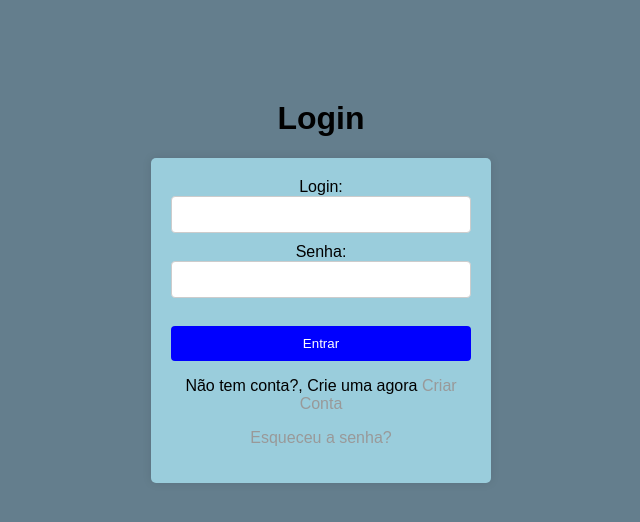
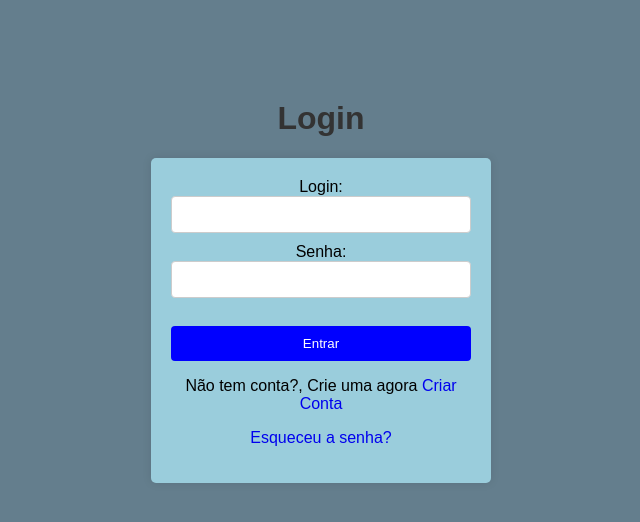
Before and after one commit to brunowan45/projetoa3, a PHP site: page /login.php in a window 1280 px wide. Shown: the top 522 px of the page, without its empty margins (319-959 px from the left). Run offline with PHP 8.4, Linux system fonts and the light colour scheme.

Commit message:
Update login.php

```diff
--- a/login.php
+++ b/login.php
@@ -15,7 +15,7 @@
 		}
 
 		h1 {
-			color: dark;
+			color: #333;
 		}
 
 		form {
@@ -51,7 +51,7 @@
 		}
 
 		a {
-			color: #999;
+			color: ;
 			text-decoration: none;
 		}
 
```
